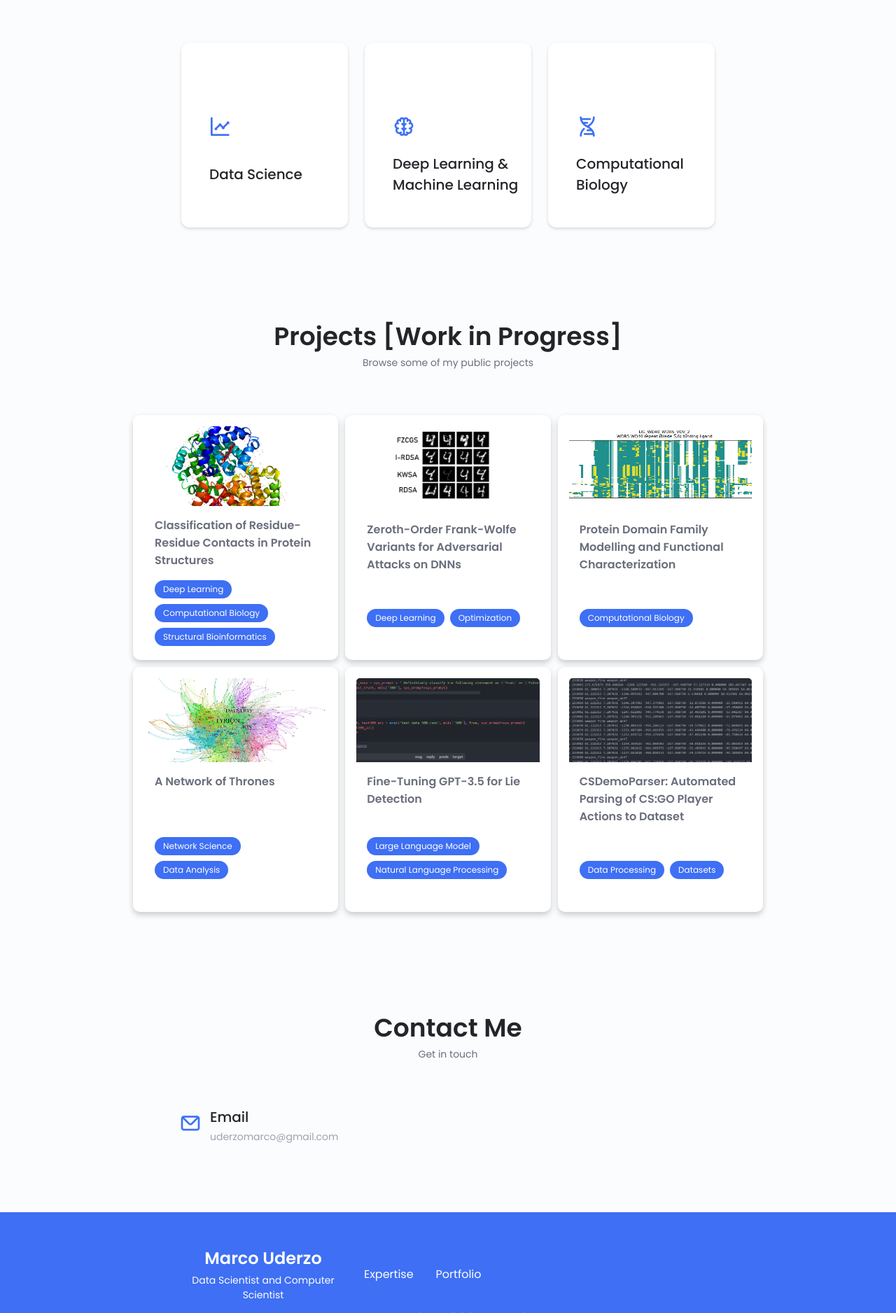
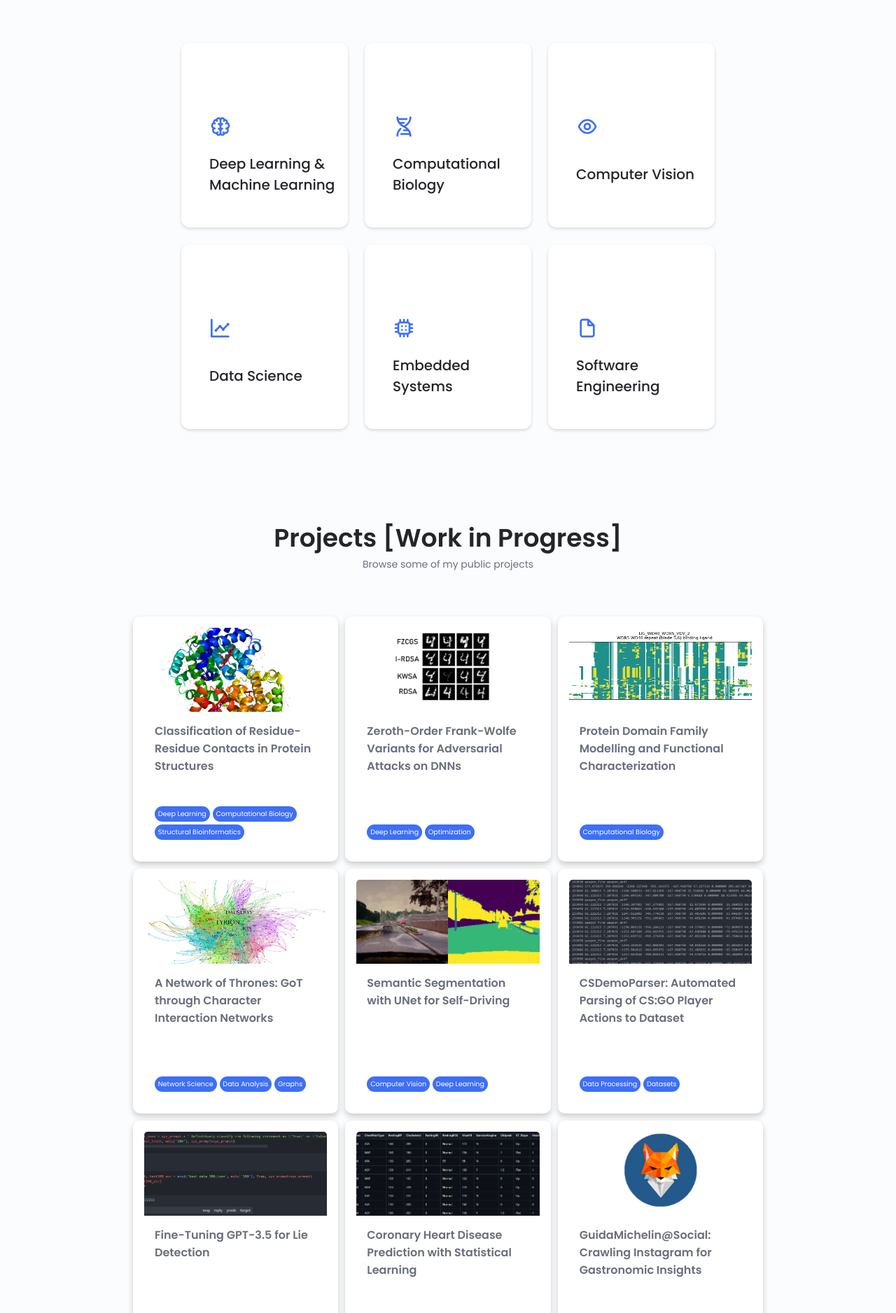
Before and after one commit to marcouderzo/marcouderzo.github.io, a plain HTML site: page index.html in a window 1280 px wide. Shown: the part 924-2800 px from the top of the page at 70% size. Drawn offline with nearby package versions, Linux system fonts and the light colour scheme.

Commit message:
Add files via upload

```diff
--- a/assets/css/styles.css
+++ b/assets/css/styles.css
@@ -1052,9 +1052,8 @@ img{
     color: var(--text-color);
     overflow: hidden;
     overflow: unset; /* Remove ellipsis */
-    text-overflow: visible;
+    text-overflow: ellipsis;
     display: -webkit-box;
-    -webkit-line-clamp: 3;  /* Limits the number of lines */
     -webkit-box-orient: vertical;
 }
 
@@ -1080,8 +1079,8 @@ img{
 .tag {
     background-color: var(--first-color); /* Choose a color for the tags */
     color: #fff; /* White text color */
-    font-size: 0.75rem; /* Adjust tag font size */
-    padding: 0.25rem 0.75rem; /* Padding inside the tag */
+    font-size: 0.60rem; /* Adjust tag font size */
+    padding: 0.25rem 0.30rem; /* Padding inside the tag */
     border-radius: 15px; /* Rounded rectangle appearance */
     display: inline-block; /* Make sure each tag is inline */
     text-align: center; /* Center text in the tag */
@@ -1092,15 +1091,32 @@ img{
 /* Adjust tag font size and spacing for smaller devices */
 @media screen and (max-width: 600px) {
     .tag {
-        font-size: 0.65rem; /* Slightly smaller font for small screens */
+        font-size: 0.60rem; /* Slightly smaller font for small screens */
         padding: 0.2rem 0.6rem; /* Adjust padding */
     }
 
     .card-tags {
+        margin-top: 1rem; /* Space between title and tags */
         gap: 0.25rem; /* Reduce space between tags */
+        margin-bottom: 0rem; /* Space between tags and description */
     }
 }
 
+@media screen and (min-width: 768px) {
+    .card-tags {
+        margin-top: 1rem; /* Space between title and tags */
+        gap: 0.25rem; /* Reduce space between tags */
+        margin-bottom: 0rem; /* Space between tags and description */
+    }
+}
+
+@media screen and (max-width: 768px) {
+    .card-tags {
+        margin-top: 1rem; /* Space between title and tags */
+        gap: 0.25rem; /* Reduce space between tags */
+        margin-bottom: 0rem; /* Space between tags and description */
+    }
+}
 
 
 
--- a/index.html
+++ b/index.html
@@ -71,6 +71,9 @@
                         <a href="https://github.com/marcouderzo" target="_blank" class="home__social-icon">
                             <i class="uil uil-github-alt"></i>
                         </a>
+                        <a href="https://x.com/MarcoUderzo" target="_blank" class="home__social-icon">
+                            <i class="uil uil-twitter-alt"></i>
+                        </a>
                     </div>
 
                     <div class="home__img">
@@ -88,7 +91,7 @@
                     <div class="home__data">
                         <h1 class="home__title">Hello there, I'm Marco.
                         </h1>
-                        <h3 class="home__subtitle">Data Scientist</h3>
+                        <h3 class="home__subtitle">Data Scientist, MSc</h3>
                         <p class="home__description">Aspiring Computational Biologist with a fervent
                             interest in state-of-the-art Deep Learning and Computer Vision, particularly in their applications
                             to Molecular Biology and Biomedical Sciences. </p>
@@ -118,8 +121,40 @@
             <h2 class="section__title">Expertise</h2>
             <span class="section__subtitle">Areas of Interest</span>
 
+            <!--===================== Expertise 1 ====================-->
+
             <div class="Expertise__container container grid">
-                <!--===================== Expertise 1 ====================-->
+
+                <div class="Expertise__content">
+                    <div>
+                        <i class="uil uil-brain Expertise__icon"></i>
+                        <h3 class="Expertise__title">Deep Learning & <br> Machine Learning</h3>
+                    </div>
+                </div>
+
+                <!--===================== Expertise 2 ====================-->
+
+                <div class="Expertise__content">
+                    <div>
+                        <i class="uil uil-dna Expertise__icon"></i>
+                        <h3 class="Expertise__title">Computational Biology</h3>
+                    </div>
+                </div>
+
+                <!--===================== Expertise 3 ====================-->
+
+            <!---->
+
+                <div class="Expertise__content">
+                    <div>
+                        <i class="uil uil-eye Expertise__icon"></i>
+                        <h3 class="Expertise__title">Computer Vision</h3>
+                    </div>
+                </div>
+
+
+                <!--===================== Expertise 4 ====================-->
+
                 <div class="Expertise__content">
                     <div>
                         <i class="uil uil-chart-line Expertise__icon"></i>
@@ -127,23 +162,27 @@
                     </div>
                 </div>
 
-                <!--===================== Expertise 2 ====================-->
+                <!--===================== Expertise 5 ====================-->
+
                 <div class="Expertise__content">
                     <div>
-                        <i class="uil uil-brain Expertise__icon"></i>
-                        <h3 class="Expertise__title">Deep Learning & <br> Machine Learning</h3>
+                        <i class="uil uil-circuit Expertise__icon"></i>
+                        <h3 class="Expertise__title">Embedded Systems</h3>
                     </div>
                 </div>
 
+                <!--===================== Expertise 6 ====================-->
 
-                <!--===================== Expertise 3 ====================-->
                 <div class="Expertise__content">
                     <div>
-                        <i class="uil uil-dna Expertise__icon"></i>
-                        <h3 class="Expertise__title">Computational Biology</h3>
+                        <i class="uil uil-file Expertise__icon"></i>
+                        <h3 class="Expertise__title">Software Engineering</h3>
                     </div>
                 </div>
             </div>
+
+
+
         </section>
 
         <!--==================== PROJECTS ====================-->
@@ -195,39 +234,43 @@
                     </div>
                 </div>
 
-                <!-- Additional cards go here... -->
 
                 <!--==================== ARTICLE 4 ====================-->
                 <div class="articles__content">
                     <div class="card">
                         <img src="assets/img/networkofthrones.png" alt="Project Image" class="card-image"/>
                         <a href="">
-                            <h4>A Network of Thrones</h4>
+                            <h4>A Network of Thrones: GoT through Character Interaction Networks</h4>
                             <div class="card-tags">
                                 <span class="tag">Network Science</span>
                                 <span class="tag">Data Analysis</span>
+                                <span class="tag">Graphs</span>
                             </div>
                         </a>
                     </div>
                 </div>
 
 
-            <!--==================== ARTICLE 4 ====================-->
+            <!--==================== ARTICLE 5 ====================-->
+
+
+
             <div class="articles__content">
                 <div class="card">
-                    <img src="assets/img/gpt_liedetection.png" alt="Project Image" class="card-image"/>
+                    <img src="assets/img/semantic_segmentation_selfdriving.png" alt="Project Image" class="card-image"/>
                     <a href="">
-                        <h4>Fine-Tuning GPT-3.5 for Lie Detection</h4>
+                        <h4>Semantic Segmentation with UNet for Self-Driving</h4>
                         <div class="card-tags">
-                            <span class="tag">Large Language Model</span>
-                            <span class="tag">Natural Language Processing</span>
+                            <span class="tag">Computer Vision</span>
+                            <span class="tag">Deep Learning</span>
                         </div>
                     </a>
                 </div>
             </div>
 
 
-            <!--==================== ARTICLE 4 ====================-->
+
+            <!--==================== ARTICLE 6 ====================-->
             <div class="articles__content">
                 <div class="card">
                     <img src="assets/img/csdemoparser.png" alt="Project Image" class="card-image"/>
@@ -236,6 +279,52 @@
                         <div class="card-tags">
                             <span class="tag">Data Processing</span>
                             <span class="tag">Datasets</span>
+                        </div>
+                    </a>
+                </div>
+            </div>
+
+            <!--==================== ARTICLE 7 ====================-->
+
+            <div class="articles__content">
+                <div class="card">
+                    <img src="assets/img/gpt_liedetection.png" alt="Project Image" class="card-image"/>
+                    <a href="">
+                        <h4>Fine-Tuning GPT-3.5 for Lie Detection</h4>
+                        <div class="card-tags">
+                            <span class="tag">Benchmark</span>
+                            <span class="tag">Natural Language Processing</span>
+                        </div>
+                    </a>
+                </div>
+            </div>
+
+
+
+            <!--==================== ARTICLE 8 ====================-->
+
+            <div class="articles__content">
+                <div class="card">
+                    <img src="assets/img/cad_prediction.png" alt="Project Image" class="card-image"/>
+                    <a href="">
+                        <h4>Coronary Heart Disease Prediction with Statistical Learning</h4>
+                        <div class="card-tags">
+                            <span class="tag">Predictive Modeling</span>
+                            <span class="tag">Statistical Learning</span>
+                        </div>
+                    </a>
+                </div>
+            </div>
+
+            <!--==================== ARTICLE 9 ====================-->
+            <div class="articles__content">
+                <div class="card">
+                    <img src="assets/img/swe.png" alt="Project Image" class="card-image"/>
+                    <a href="">
+                        <h4>GuidaMichelin@Social: Crawling Instagram for Gastronomic Insights</h4>
+                        <div class="card-tags">
+                            <span class="tag">Software Engineering</span>
+                            <span class="tag">Microservices</span>
                         </div>
                     </a>
                 </div>
```
Also changed, not shown: assets/img/cad_prediction.png (added), assets/img/semantic_segmentation_selfdriving.png (added), assets/img/swe.png (added).
